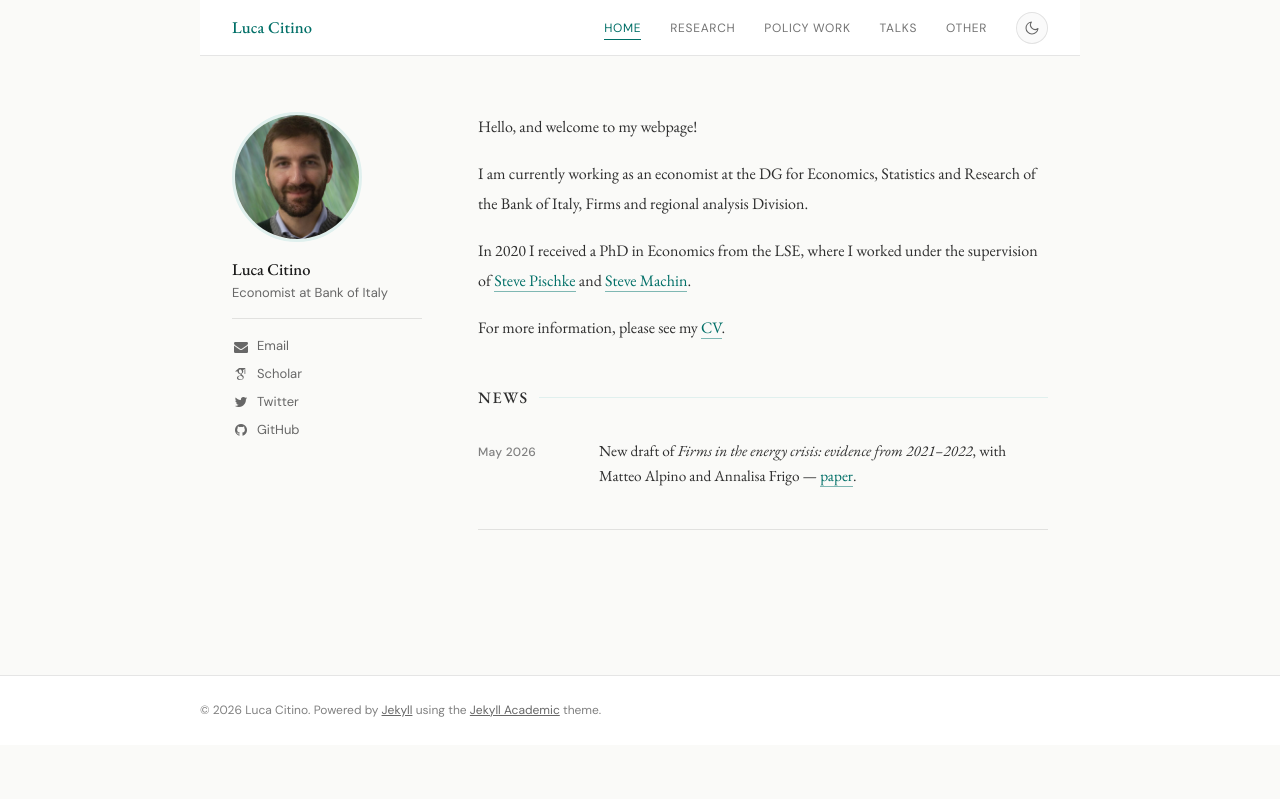
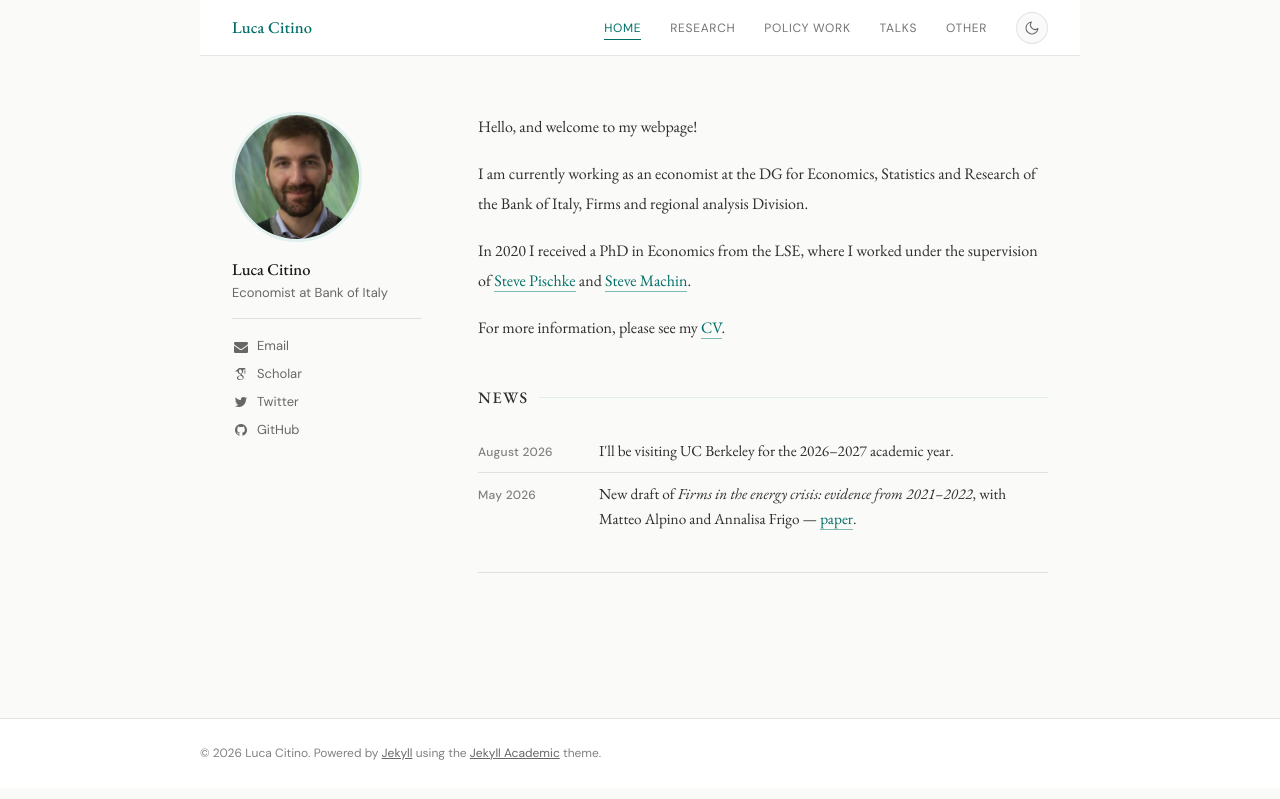
Before and after one commit to luca-citino/luca-citino.github.io, a Jekyll site: the page built from index.md, in a window 1280 px wide. Shown: the top 799 px of the page. Built offline with Jekyll 4.4.1, drawn with Linux system fonts in a browser that asks for light colours; nearby versions of some CDN libraries; some web fonts are replaced.

Commit message:
Add UC Berkeley visiting news entry
Co-Authored-By: Claude Sonnet 5 <noreply@anthropic.com>
Claude-Session: https://claude.ai/code/session_01PRZU2bVCmpy7dH5rCPrbsM

```diff
--- a/_data/news.yml
+++ b/_data/news.yml
@@ -11,6 +11,10 @@
 #         want a link.
 # ============================================================================
 
+- date: August 2026
+  text: >-
+    I'll be visiting UC Berkeley for the 2026–2027 academic year.
+
 - date: May 2026
   text: >-
     New draft of <em>Firms in the energy crisis: evidence from 2021–2022</em>,
```
